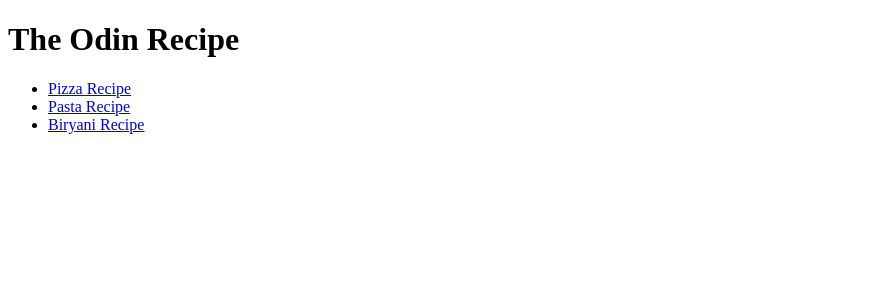
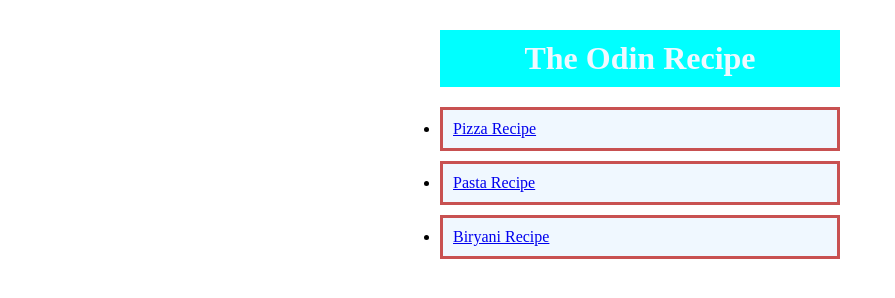
Before and after one commit to Naaji2024/odin_recipes, a plain HTML site: page index.html in a window 1280 px wide. Shown: the whole page, without its empty margins (0-895 px from the left). Drawn offline with Linux system fonts and the light colour scheme.

Commit message:
i styled index.html page when i was styling the .pasta class i saw that i am repeating myself and that i wanna them to be similar, so i combined three of them using combinators

```diff
--- a/index.html
+++ b/index.html
@@ -4,13 +4,14 @@
     <meta charset="UTF-8">
     <meta name="viewport" content="width=device-width, initial-scale=1.0">
     <title>Document</title>
+    <link rel="stylesheet" href="./style.css">
 </head>
 <body>
-    <h1>The Odin Recipe</h1>
-    <ul>
-        <li><a href="./recipes/pizza.html">Pizza Recipe</a></li>
-        <li><a href="./recipes/pasta.html">Pasta Recipe</a></li>
-        <li><a href="./recipes/biryani.html">Biryani Recipe</a></li>
+    <h1 class="h11">The Odin Recipe</h1>
+    <ul class="recipelist">
+        <li class="pizza"><a href="./recipes/pizza.html">Pizza Recipe</a></li>
+        <li class="pasta"><a href="./recipes/pasta.html">Pasta Recipe</a></li>
+        <li class="biryani"><a href="./recipes/biryani.html">Biryani Recipe</a></li>
     </ul>
 
 </body>
--- /dev/null
+++ b/style.css
@@ -0,0 +1,23 @@
+.h11 {
+    text-align: center;
+    background-color: aqua;
+    color: aliceblue;
+    margin: auto;
+    width: 30%;
+    padding: 10px;
+    margin-bottom: 20px;
+    margin-top: 30px;
+}
+.recipelist {
+    box-sizing: border-box;
+    height: 130px;
+    width: 400px;
+    margin: auto;
+}
+.pizza, .pasta, .biryani {
+    padding: 10px;
+    margin-bottom: 10px;
+    border: 3px solid rgb(200, 81, 81);
+    background-color: aliceblue;
+    margin-left: -40px;
+}
```
Also changed, not shown: recipes/pizza.html (+5 -6 lines).
